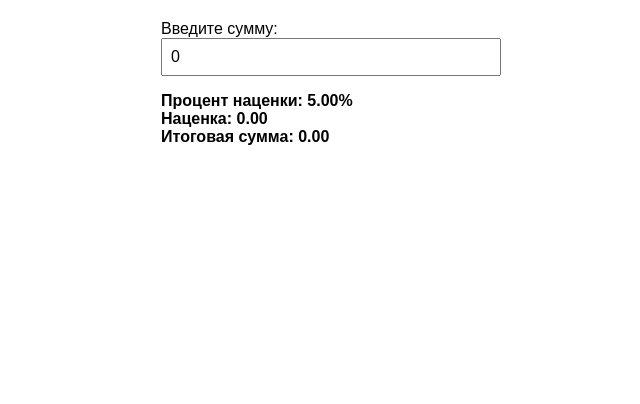
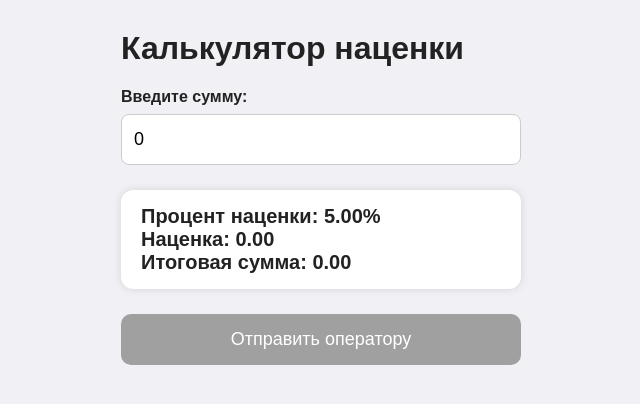
Before and after one commit to czakonegagauz/kalkulator-, a plain HTML site: page index.html in a window 1280 px wide. Shown: the whole page, without its empty margins (319-959 px from the left). Drawn offline with Linux system fonts and the light colour scheme.

Commit message:
Update index.html

```diff
--- a/index.html
+++ b/index.html
@@ -2,30 +2,88 @@
 <html lang="ru">
 <head>
   <meta charset="UTF-8" />
-  <title>Калькулятор с процентной шкалой</title>
+  <meta name="viewport" content="width=device-width, initial-scale=1" />
+  <title>Калькулятор наценки + Telegram</title>
   <style>
-    body { font-family: Arial, sans-serif; max-width: 320px; margin: 20px auto; }
-    input { width: 100%; padding: 8px; font-size: 16px; }
-    #output { margin-top: 16px; font-weight: bold; }
+    body {
+      font-family: Arial, sans-serif;
+      max-width: 400px;
+      margin: 30px auto;
+      padding: 0 15px;
+      background: #f0f0f5;
+      color: #222;
+    }
+    label {
+      font-weight: 600;
+      margin-top: 15px;
+      display: block;
+    }
+    input[type=number] {
+      width: 100%;
+      padding: 14px 12px;
+      font-size: 18px;
+      border-radius: 8px;
+      border: 1px solid #ccc;
+      margin-top: 8px;
+      box-sizing: border-box;
+      -webkit-appearance: none;
+      -moz-appearance: textfield;
+    }
+    #output {
+      margin-top: 25px;
+      font-size: 20px;
+      font-weight: 700;
+      background: white;
+      padding: 15px 20px;
+      border-radius: 12px;
+      box-shadow: 0 0 8px rgba(0,0,0,0.12);
+    }
+    button {
+      margin-top: 25px;
+      width: 100%;
+      padding: 15px;
+      font-size: 18px;
+      background: #007bff;
+      color: white;
+      border: none;
+      border-radius: 10px;
+      cursor: pointer;
+      user-select: none;
+    }
+    button:disabled {
+      background: #a0a0a0;
+      cursor: not-allowed;
+    }
+    #status {
+      margin-top: 15px;
+      font-weight: 600;
+      color: green;
+    }
   </style>
 </head>
 <body>
 
-  <label>Введите сумму:
-    <input type="number" id="amount" value="0" step="0.01" oninput="calculate()" />
-  </label>
+  <h1>Калькулятор наценки</h1>
+
+  <label for="amount">Введите сумму:</label>
+  <input type="number" id="amount" step="0.01" value="0" oninput="calculate()" inputmode="decimal" />
 
   <div id="output"></div>
 
+  <button id="sendBtn" onclick="sendToTelegram()" disabled>Отправить оператору</button>
+
+  <div id="status"></div>
+
   <script>
-    // Задаём шкалу: [нижняя граница, верхняя граница, процент]
-    // верхняя граница включается в интервал
+    // Процентная шкала
     const scale = [
-      [0, 1000, 5.0],      // до 1000 — 5%
-      [1000.01, 5000, 4.0], // от 1000.01 до 5000 — 4%
-      [5000.01, 10000, 3.5],// от 5000.01 до 10000 — 3.5%
-      [10000.01, Infinity, 3.0] // больше 10000 — 3%
+      [0, 1000, 5.0],
+      [1000.01, 5000, 4.0],
+      [5000.01, 10000, 3.5],
+      [10000.01, Infinity, 3.0]
     ];
+
+    let currentTotal = 0;
 
     function calculate() {
       const amount = parseFloat(document.getElementById('amount').value) || 0;
@@ -40,16 +98,54 @@
 
       const fee = amount * (percent / 100);
       const total = amount + fee;
+      currentTotal = total;
 
       document.getElementById('output').innerHTML = `
         Процент наценки: ${percent.toFixed(2)}%<br>
         Наценка: ${fee.toFixed(2)}<br>
         Итоговая сумма: ${total.toFixed(2)}
       `;
+
+      document.getElementById('sendBtn').disabled = amount === 0;
+      document.getElementById('status').textContent = '';
     }
 
-    calculate(); // расчёт при загрузке страницы
+    async function sendToTelegram() {
+      // Настройки твоего бота — замени токен и chat_id на реальные
+      const botToken = '7825692414:AAHci2zncI1dTEovctk65SS6rEgoFLzaiXk';
+      const chatId = '5091528006';
+
+      const message = `Новая сумма от клиента: ${currentTotal.toFixed(2)}`;
+
+      const url = `https://api.telegram.org/bot${botToken}/sendMessage`;
+
+      // Блокируем кнопку и показываем статус
+      const btn = document.getElementById('sendBtn');
+      btn.disabled = true;
+      document.getElementById('status').textContent = 'Отправляем...';
+
+      try {
+        const res = await fetch(url, {
+          method: 'POST',
+          headers: {'Content-Type': 'application/json'},
+          body: JSON.stringify({
+            chat_id: chatId,
+            text: message
+          })
+        });
+
+        if (!res.ok) throw new Error(`Ошибка: ${res.status}`);
+
+        document.getElementById('status').textContent = 'Отправлено успешно ✅';
+      } catch (err) {
+        document.getElementById('status').textContent = 'Ошибка при отправке ⚠️';
+        console.error(err);
+      } finally {
+        btn.disabled = false;
+      }
+    }
+
+    calculate();
   </script>
-
 </body>
 </html>
```
